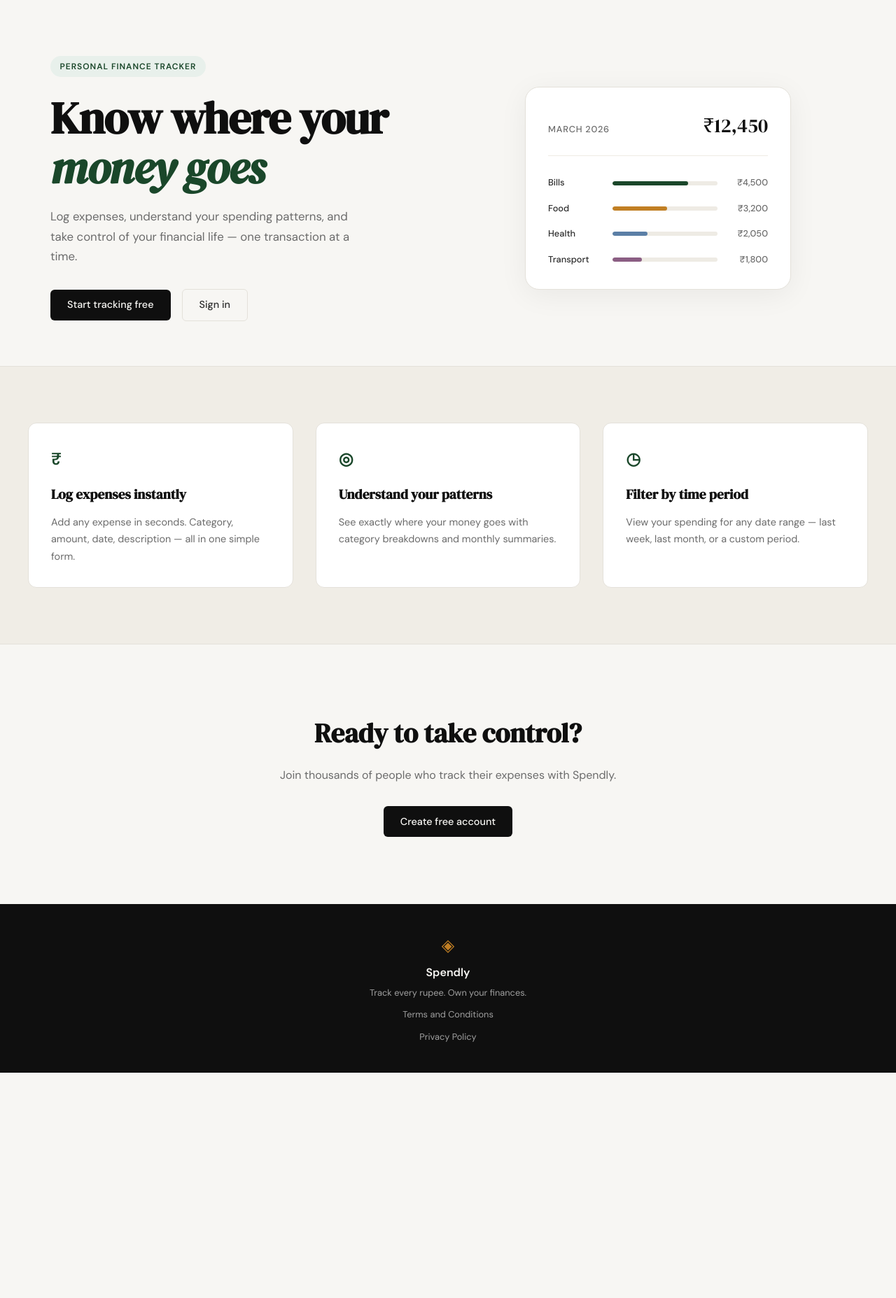
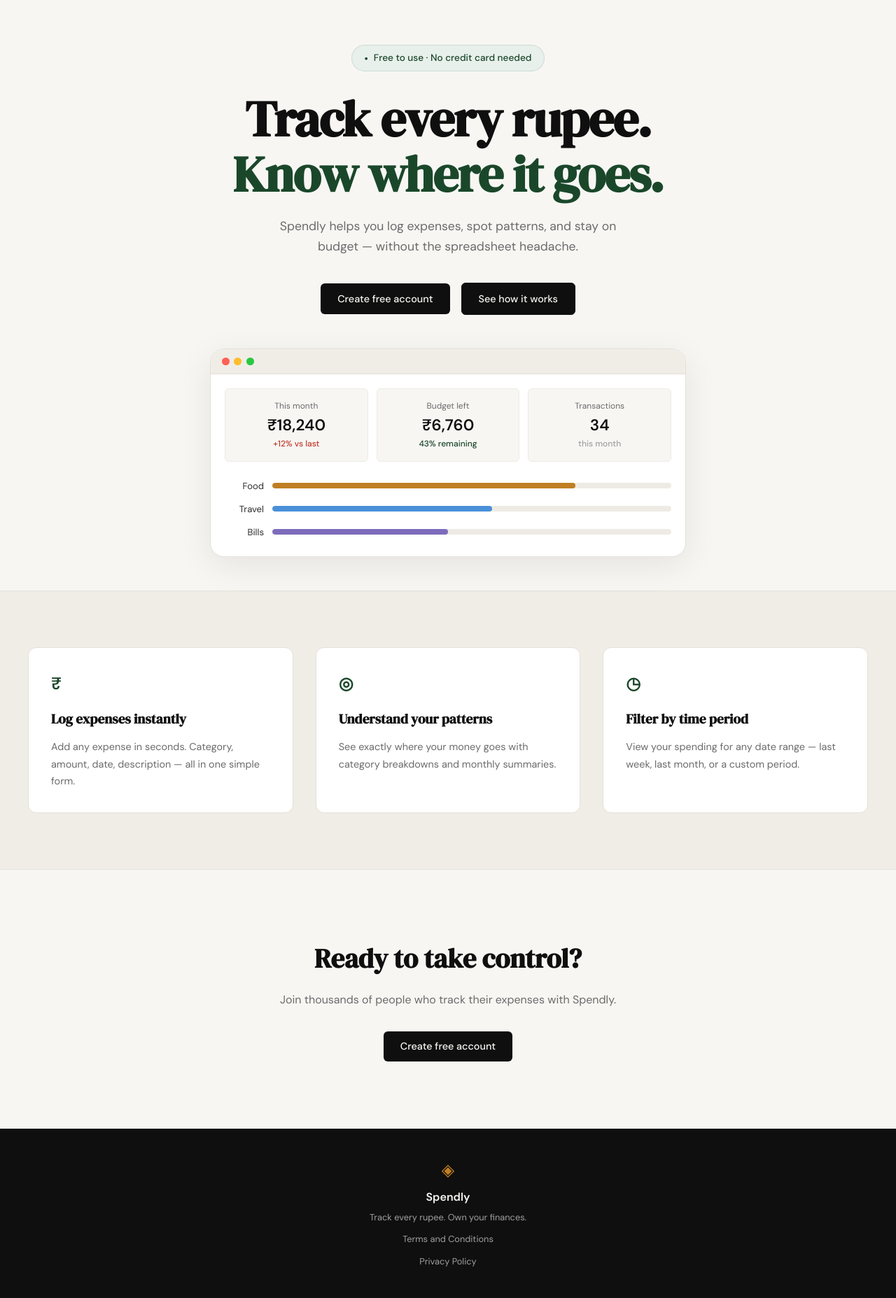
Before and after one commit to sagar-cyber/Spendly, a Flask app: page / in a window 1280 px wide. Shown: the part 61-1916 px from the top of the page at 70% size. Before the commit the page ends 1594 px from the top, so only its background shows below. Run offline with Flask 3, Linux system fonts and the light colour scheme.

Commit message:
Landing: redesign the hero section to match the mockup

```diff
--- /dev/null
+++ b/expense-tracker/static/css/landing.css
@@ -0,0 +1,184 @@
+/* Hero — centered single-column */
+.hero {
+    display: flex;
+    flex-direction: column;
+    align-items: center;
+    text-align: center;
+    padding: 4rem 2rem 3rem;
+    max-width: 860px;
+    margin: 0 auto;
+    gap: 3rem;
+}
+
+.hero-inner {
+    display: flex;
+    flex-direction: column;
+    align-items: center;
+}
+
+.hero-badge {
+    display: inline-flex;
+    align-items: center;
+    gap: 0.5rem;
+    background: var(--accent-light);
+    color: var(--accent);
+    font-size: 0.85rem;
+    font-weight: 500;
+    letter-spacing: 0;
+    text-transform: none;
+    padding: 0.45rem 1.1rem;
+    border-radius: 999px;
+    margin-bottom: 1.75rem;
+    border: 1px solid rgba(26, 71, 42, 0.12);
+}
+
+.hero-badge-dot {
+    font-size: 0.55rem;
+    line-height: 1;
+}
+
+.hero-title {
+    font-family: var(--font-display);
+    font-size: clamp(2.75rem, 6vw, 4.5rem);
+    line-height: 1.1;
+    letter-spacing: -0.02em;
+    color: var(--ink);
+    margin-bottom: 1.25rem;
+}
+
+.hero-title-accent {
+    color: var(--accent);
+    font-style: normal;
+}
+
+.hero-subtitle {
+    font-size: 1.1rem;
+    color: var(--ink-muted);
+    max-width: 520px;
+    text-align: center;
+    line-height: 1.7;
+    margin-bottom: 2.25rem;
+}
+
+.hero-actions {
+    display: flex;
+    gap: 1rem;
+    justify-content: center;
+}
+
+/* Both buttons dark-filled */
+.hero-actions .btn-ghost {
+    background: var(--ink);
+    color: var(--paper);
+    border-color: var(--ink);
+}
+
+.hero-actions .btn-ghost:hover {
+    background: var(--accent);
+    border-color: var(--accent);
+    color: var(--paper);
+}
+
+/* Dashboard mock card */
+.hero-dashboard {
+    width: 100%;
+    max-width: 680px;
+    background: var(--paper-card);
+    border: 1px solid var(--border);
+    border-radius: var(--radius-lg);
+    box-shadow: 0 12px 48px rgba(0, 0, 0, 0.08);
+    overflow: hidden;
+}
+
+.dashboard-chrome {
+    background: var(--paper-warm);
+    border-bottom: 1px solid var(--border);
+    padding: 0.75rem 1rem;
+}
+
+.chrome-dots {
+    display: flex;
+    gap: 0.4rem;
+    align-items: center;
+}
+
+.chrome-dot {
+    width: 11px;
+    height: 11px;
+    border-radius: 50%;
+}
+
+.chrome-dot-red   { background: #ff5f57; }
+.chrome-dot-amber { background: #ffbd2e; }
+.chrome-dot-green { background: #28c840; }
+
+.dashboard-body { padding: 1.25rem; }
+
+.dashboard-stats {
+    display: grid;
+    grid-template-columns: repeat(3, 1fr);
+    gap: 0.75rem;
+    margin-bottom: 1.25rem;
+}
+
+.stat-card {
+    background: var(--paper);
+    border: 1px solid var(--border-soft);
+    border-radius: var(--radius-sm);
+    padding: 0.9rem 1rem;
+}
+
+.stat-label {
+    font-size: 0.75rem;
+    color: var(--ink-muted);
+    margin-bottom: 0.35rem;
+}
+
+.stat-value {
+    font-size: 1.4rem;
+    font-weight: 600;
+    color: var(--ink);
+    line-height: 1.2;
+    margin-bottom: 0.2rem;
+}
+
+.stat-note          { font-size: 0.75rem; font-weight: 500; }
+.stat-note-up       { color: var(--danger); }
+.stat-note-good     { color: var(--accent); }
+.stat-note-muted    { color: var(--ink-faint); }
+
+.dashboard-bars {
+    display: flex;
+    flex-direction: column;
+    gap: 0.75rem;
+    padding: 0.25rem 0;
+}
+
+.dash-bar-row {
+    display: grid;
+    grid-template-columns: 56px 1fr;
+    align-items: center;
+    gap: 0.75rem;
+}
+
+.dash-cat {
+    font-size: 0.82rem;
+    color: var(--ink-soft);
+    text-align: right;
+}
+
+.dash-track {
+    height: 8px;
+    background: var(--border-soft);
+    border-radius: 999px;
+    overflow: hidden;
+}
+
+.dash-fill          { height: 100%; border-radius: 999px; }
+.dash-amber         { background: #c17f24; }
+.dash-blue          { background: #4a90d9; }
+.dash-purple        { background: #7c6cbc; }
+
+@media (max-width: 600px) {
+    .dashboard-stats { grid-template-columns: 1fr; }
+}
--- a/expense-tracker/templates/landing.html
+++ b/expense-tracker/templates/landing.html
@@ -1,67 +1,83 @@
 {% extends "base.html" %}
 
 {% block title %}Spendly — Track Every Rupee{% endblock %}
+
+{% block head %}
+<link rel="stylesheet" href="{{ url_for('static', filename='css/landing.css') }}">
+{% endblock %}
 
 {% block content %}
 
 <section class="hero">
     <div class="hero-inner">
-        <div class="hero-badge">Personal Finance Tracker</div>
+        <div class="hero-badge">
+            <span class="hero-badge-dot">●</span> Free to use · No credit card needed
+        </div>
         <h1 class="hero-title">
-            Know where your<br>
-            <em>money goes</em>
+            Track every rupee.<br>
+            <span class="hero-title-accent">Know where it goes.</span>
         </h1>
         <p class="hero-subtitle">
-            Log expenses, understand your spending patterns,
-            and take control of your financial life —
-            one transaction at a time.
+            Spendly helps you log expenses, spot patterns, and stay
+            on budget — without the spreadsheet headache.
         </p>
         <div class="hero-actions">
-            <a href="{{ url_for('register') }}" class="btn-primary">Start tracking free</a>
-            <a href="{{ url_for('login') }}" class="btn-ghost">Sign in</a>
+            <a href="{{ url_for('register') }}" class="btn-primary">Create free account</a>
+            <a href="#features" class="btn-ghost">See how it works</a>
         </div>
     </div>
-    <div class="hero-visual">
-        <div class="mock-card">
-            <div class="mock-card-header">
-                <span class="mock-label">March 2026</span>
-                <span class="mock-total">₹12,450</span>
+
+    <div class="hero-dashboard">
+        <div class="dashboard-chrome">
+            <div class="chrome-dots">
+                <span class="chrome-dot chrome-dot-red"></span>
+                <span class="chrome-dot chrome-dot-amber"></span>
+                <span class="chrome-dot chrome-dot-green"></span>
             </div>
-            <div class="mock-bars">
-                <div class="mock-bar-row">
-                    <span class="mock-cat">Bills</span>
-                    <div class="mock-bar-track">
-                        <div class="mock-bar" style="width: 72%"></div>
+        </div>
+        <div class="dashboard-body">
+            <div class="dashboard-stats">
+                <div class="stat-card">
+                    <p class="stat-label">This month</p>
+                    <p class="stat-value">₹18,240</p>
+                    <p class="stat-note stat-note-up">+12% vs last</p>
+                </div>
+                <div class="stat-card">
+                    <p class="stat-label">Budget left</p>
+                    <p class="stat-value">₹6,760</p>
+                    <p class="stat-note stat-note-good">43% remaining</p>
+                </div>
+                <div class="stat-card">
+                    <p class="stat-label">Transactions</p>
+                    <p class="stat-value">34</p>
+                    <p class="stat-note stat-note-muted">this month</p>
+                </div>
+            </div>
+            <div class="dashboard-bars">
+                <div class="dash-bar-row">
+                    <span class="dash-cat">Food</span>
+                    <div class="dash-track">
+                        <div class="dash-fill dash-amber" style="width: 76%"></div>
                     </div>
-                    <span class="mock-amt">₹4,500</span>
                 </div>
-                <div class="mock-bar-row">
-                    <span class="mock-cat">Food</span>
-                    <div class="mock-bar-track">
-                        <div class="mock-bar mock-bar-2" style="width: 52%"></div>
+                <div class="dash-bar-row">
+                    <span class="dash-cat">Travel</span>
+                    <div class="dash-track">
+                        <div class="dash-fill dash-blue" style="width: 55%"></div>
                     </div>
-                    <span class="mock-amt">₹3,200</span>
                 </div>
-                <div class="mock-bar-row">
-                    <span class="mock-cat">Health</span>
-                    <div class="mock-bar-track">
-                        <div class="mock-bar mock-bar-3" style="width: 33%"></div>
+                <div class="dash-bar-row">
+                    <span class="dash-cat">Bills</span>
+                    <div class="dash-track">
+                        <div class="dash-fill dash-purple" style="width: 44%"></div>
                     </div>
-                    <span class="mock-amt">₹2,050</span>
-                </div>
-                <div class="mock-bar-row">
-                    <span class="mock-cat">Transport</span>
-                    <div class="mock-bar-track">
-                        <div class="mock-bar mock-bar-4" style="width: 28%"></div>
-                    </div>
-                    <span class="mock-amt">₹1,800</span>
                 </div>
             </div>
         </div>
     </div>
 </section>
 
-<section class="features">
+<section class="features" id="features">
     <div class="features-inner">
         <div class="feature-card">
             <div class="feature-icon">₹</div>
```
